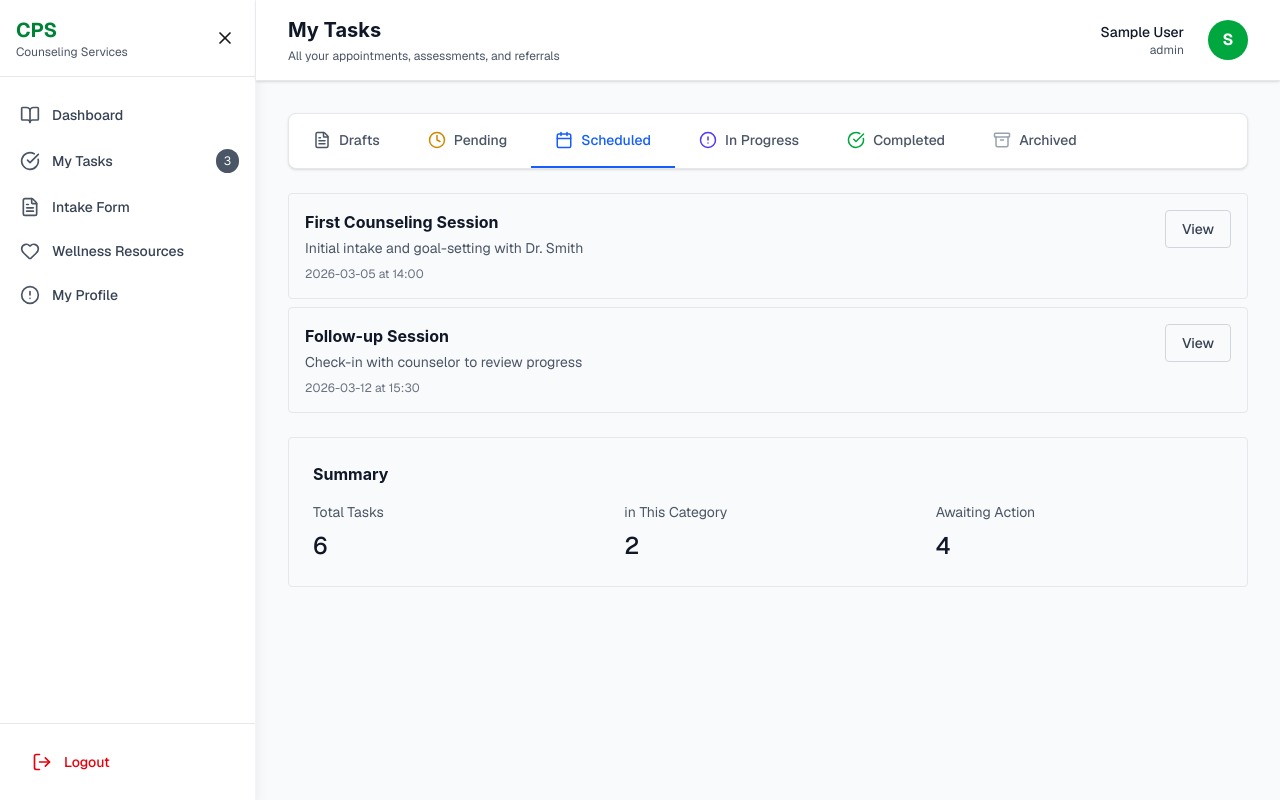
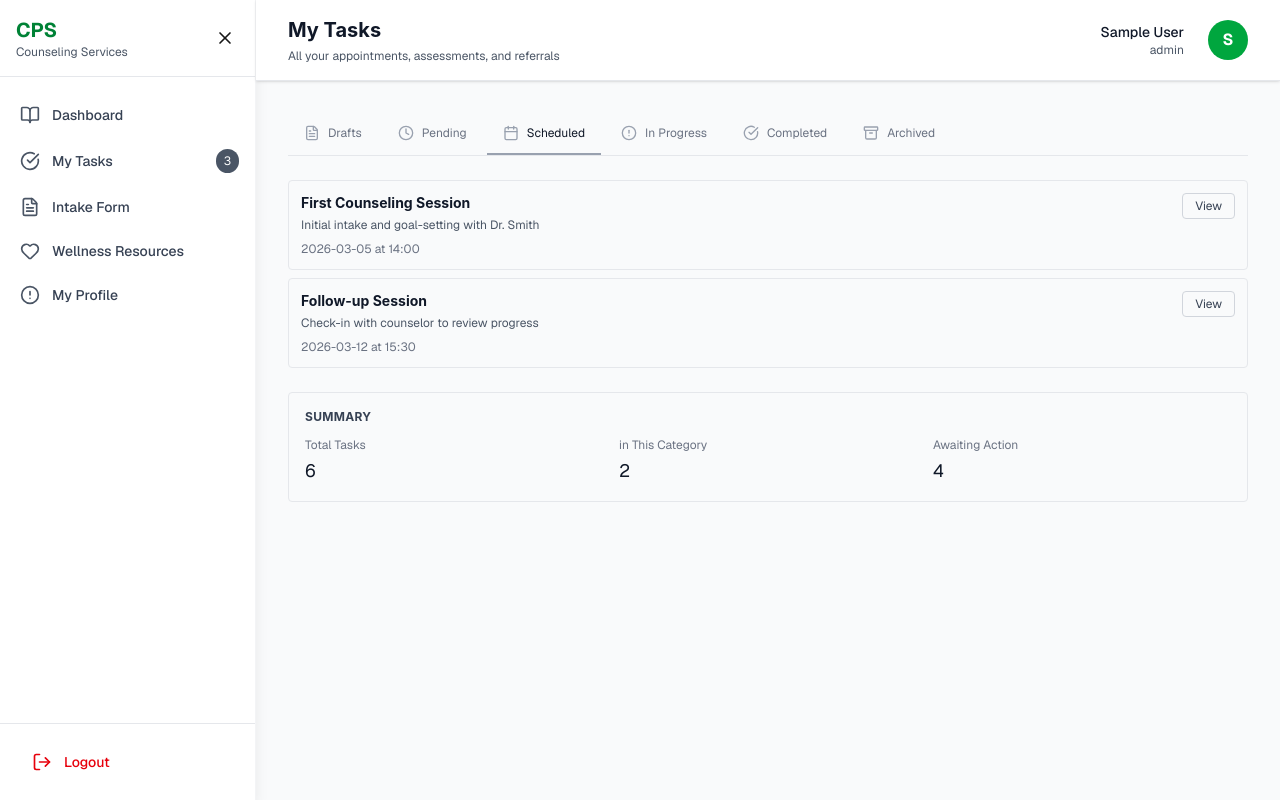
Before and after one commit to JiromL/CAPSTONE1, a Next.js app in the folder frontend/: page /tasks in a window 1280 px wide. Built offline with nearby package versions, Linux system fonts and the light colour scheme; sample sign-in values are in the browser's storage.

Commit message:
Make Tasks UI less dramatic: Simpler tabs, smaller fonts, subtle styling

```diff
--- a/frontend/src/app/(dashboard)/tasks/page.tsx
+++ b/frontend/src/app/(dashboard)/tasks/page.tsx
@@ -21,12 +21,12 @@ export default function TasksPage() {
   const [loading, setLoading] = useState(true);
 
   const tabs = [
-    { id: 'draft', label: 'Drafts', icon: <FileText size={18} />, color: 'text-gray-600' },
-    { id: 'pending', label: 'Pending', icon: <Clock size={18} />, color: 'text-yellow-600' },
-    { id: 'scheduled', label: 'Scheduled', icon: <Calendar size={18} />, color: 'text-blue-600' },
-    { id: 'in_progress', label: 'In Progress', icon: <AlertCircle size={18} />, color: 'text-indigo-600' },
-    { id: 'completed', label: 'Completed', icon: <CheckCircle size={18} />, color: 'text-green-600' },
-    { id: 'archived', label: 'Archived', icon: <Archive size={18} />, color: 'text-gray-400' },
+    { id: 'draft', label: 'Drafts', icon: <FileText size={16} /> },
+    { id: 'pending', label: 'Pending', icon: <Clock size={16} /> },
+    { id: 'scheduled', label: 'Scheduled', icon: <Calendar size={16} /> },
+    { id: 'in_progress', label: 'In Progress', icon: <AlertCircle size={16} /> },
+    { id: 'completed', label: 'Completed', icon: <CheckCircle size={16} /> },
+    { id: 'archived', label: 'Archived', icon: <Archive size={16} /> },
   ];
 
   useEffect(() => {
@@ -105,19 +105,19 @@ export default function TasksPage() {
     <DashboardPageWrapper title="My Tasks" subtitle="All your appointments, assessments, and referrals">
       <div className="space-y-6">
         {/* Tab Navigation */}
-        <div className="bg-white rounded-lg shadow-sm border border-gray-200">
-          <div className="flex overflow-x-auto">
+        <div className="border-b border-gray-200">
+          <div className="flex overflow-x-auto gap-1">
             {tabs.map((tab) => (
               <button
                 key={tab.id}
                 onClick={() => setActiveTab(tab.id)}
-                className={`flex items-center gap-2 px-6 py-4 font-medium text-sm border-b-2 transition ${
+                className={`flex items-center gap-2 px-4 py-3 text-xs border-b-2 transition ${
                   activeTab === tab.id
-                    ? 'border-blue-600 text-blue-600'
-                    : 'border-transparent text-gray-600 hover:text-gray-900'
+                    ? 'border-gray-400 text-gray-900'
+                    : 'border-transparent text-gray-500 hover:text-gray-700'
                 }`}
               >
-                <span className={tab.color}>{tab.icon}</span>
+                <span className="text-gray-400">{tab.icon}</span>
                 {tab.label}
               </button>
             ))}
@@ -127,18 +127,18 @@ export default function TasksPage() {
         {/* Tasks List */}
         <div>
           {filteredTasks.length === 0 ? (
-            <div className="text-center py-12">
-              <p className="text-gray-600">No tasks in this category</p>
+            <div className="text-center py-8">
+              <p className="text-xs text-gray-500">No tasks in this category</p>
             </div>
           ) : (
             <div className="space-y-2">
               {filteredTasks.map((task) => (
-                <div key={task.id} className="border border-gray-200 rounded p-4 hover:bg-gray-50 transition">
+                <div key={task.id} className="border border-gray-200 rounded p-3 hover:bg-gray-50 transition">
                   <div className="flex items-start justify-between gap-4">
                     {/* Content */}
                     <div className="flex-1">
-                      <h3 className="font-medium text-gray-900 mb-1">{task.title}</h3>
-                      <p className="text-sm text-gray-600 mb-2">{task.description}</p>
+                      <h3 className="text-sm text-gray-900 mb-1">{task.title}</h3>
+                      <p className="text-xs text-gray-600 mb-2">{task.description}</p>
                       {(task.date || task.time) && (
                         <p className="text-xs text-gray-500">
                           {task.date} {task.time ? `at ${task.time}` : ''}
@@ -147,7 +147,7 @@ export default function TasksPage() {
                     </div>
 
                     {/* Action Button */}
-                    <button className="px-4 py-2 border border-gray-300 text-gray-700 text-sm font-medium rounded hover:bg-gray-100 transition whitespace-nowrap">
+                    <button className="px-3 py-1 border border-gray-300 text-gray-700 text-xs rounded hover:bg-gray-100 transition whitespace-nowrap">
                       {activeTab === 'draft' ? 'Continue' : 'View'}
                     </button>
                   </div>
@@ -159,20 +159,20 @@ export default function TasksPage() {
 
         {/* Summary Stats */}
         {filteredTasks.length > 0 && (
-          <div className="border border-gray-200 rounded p-6">
-            <h3 className="font-medium text-gray-900 mb-4">Summary</h3>
-            <div className="grid grid-cols-3 gap-6">
+          <div className="border border-gray-200 rounded p-4">
+            <h3 className="text-xs text-gray-700 mb-3 uppercase tracking-wide">Summary</h3>
+            <div className="grid grid-cols-3 gap-4">
               <div>
-                <p className="text-sm text-gray-600 mb-2">Total Tasks</p>
-                <p className="text-2xl font-medium text-gray-900">{tasks.length}</p>
+                <p className="text-xs text-gray-500 mb-1">Total Tasks</p>
+                <p className="text-lg text-gray-900">{tasks.length}</p>
               </div>
               <div>
-                <p className="text-sm text-gray-600 mb-2">in This Category</p>
-                <p className="text-2xl font-medium text-gray-900">{filteredTasks.length}</p>
+                <p className="text-xs text-gray-500 mb-1">in This Category</p>
+                <p className="text-lg text-gray-900">{filteredTasks.length}</p>
               </div>
               <div>
-                <p className="text-sm text-gray-600 mb-2">Awaiting Action</p>
-                <p className="text-2xl font-medium text-gray-900">{tasks.filter((t) => t.status === 'pending' || t.status === 'scheduled').length}</p>
+                <p className="text-xs text-gray-500 mb-1">Awaiting Action</p>
+                <p className="text-lg text-gray-900">{tasks.filter((t) => t.status === 'pending' || t.status === 'scheduled').length}</p>
               </div>
             </div>
           </div>
```
